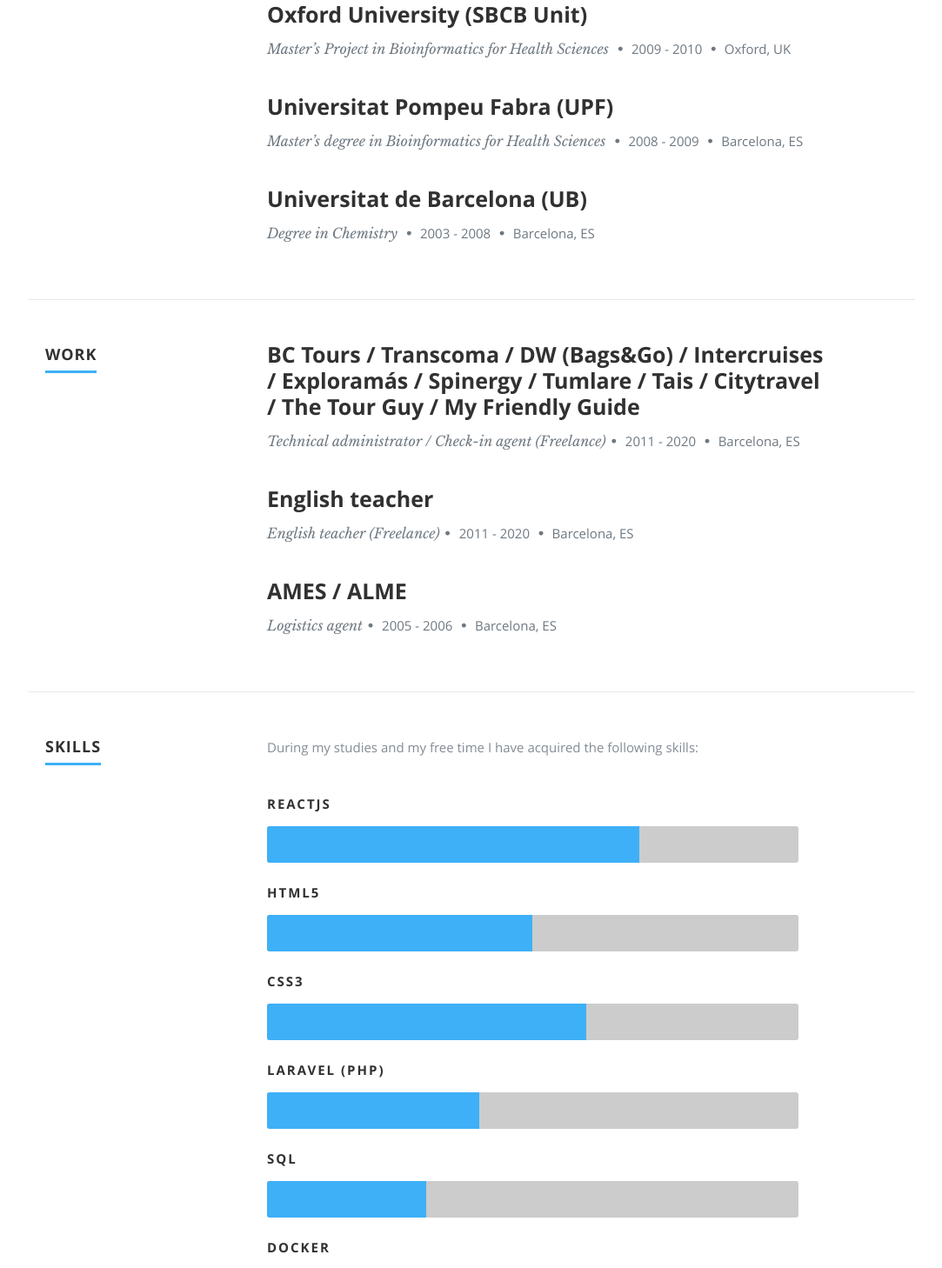
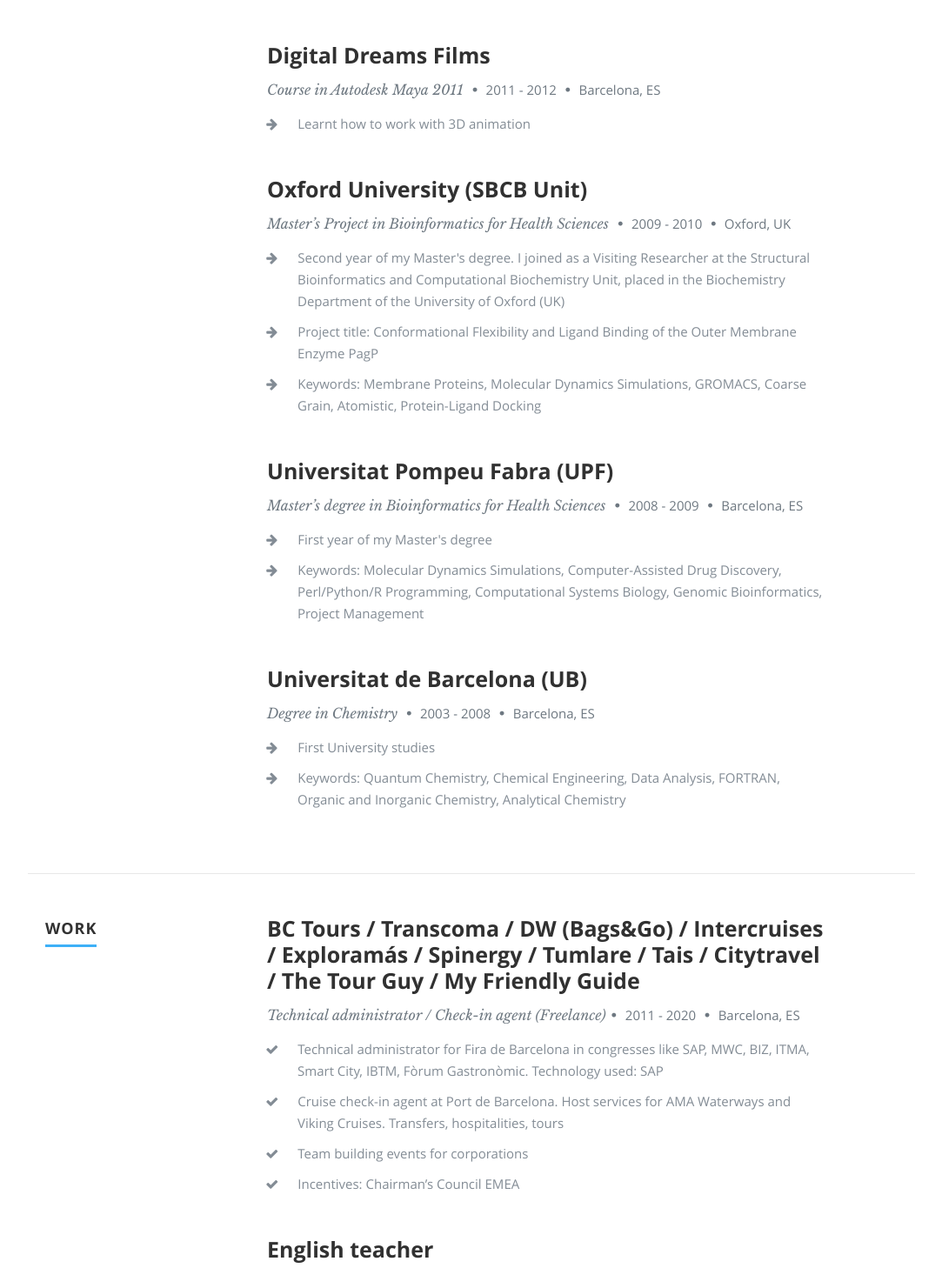
Before and after one commit to ruthcmoratagil/React-Portfolio, a React (Create React App) app: page / in a window 1280 px wide. Shown: the part 1768-3226 px from the top of the page at 87% size, without its empty margins (98-1181 px from the left). Built offline with nearby package versions, Linux system fonts and the light colour scheme.

Commit message:
Resume.js updated

```diff
--- a/src/Components/Resume.js
+++ b/src/Components/Resume.js
@@ -1,3 +1,4 @@
+// import '@fortawesome/fontawesome-free/js/all.js';
 import React, { Component } from 'react';
 
 class Resume extends Component {
@@ -14,7 +15,32 @@
                             <span>&bull;</span>
                             <em className="duration-and-location"> {education.location} </em>
                         </p>
-                        <p>{education.description}</p>
+                        <ul className="fa-ul custom-list">
+                            {education.description1 && (
+                                <li>
+                                    <i className="fa fa-arrow-right fa-fw"></i>
+                                    {education.description1}
+                                </li>
+                            )}
+                            {education.description2 && (
+                                <li>
+                                    <i className="fa fa-arrow-right fa-fw"></i>
+                                    {education.description2}
+                                </li>
+                            )}
+                            {education.description3 && (
+                                <li>
+                                    <i className="fa fa-arrow-right fa-fw"></i>
+                                    {education.description3}
+                                </li>
+                            )}
+                            {education.description4 && (
+                                <li>
+                                    <i className="fa fa-arrow-right fa-fw"></i>
+                                    {education.description4}
+                                </li>
+                            )}
+                        </ul>
                     </div>
                 );
             });
@@ -29,7 +55,30 @@
                             <span>&bull;</span>
                             <em className="duration-and-location"> {work.location} </em>
                         </p>
-                        <p>{work.description}</p>
+                        <ul className="fa-ul custom-list">
+                            <li>
+                                <i className="fa fa-check fa-fw"></i>
+                                {work.description1}
+                            </li>
+                            {work.description2 && (
+                                <li>
+                                    <i className="fa fa-check fa-fw"></i>
+                                    {work.description2}
+                                </li>
+                            )}
+                            {work.description3 && (
+                                <li>
+                                    <i className="fa fa-check fa-fw"></i>
+                                    {work.description3}
+                                </li>
+                            )}
+                            {work.description4 && (
+                                <li>
+                                    <i className="fa fa-check fa-fw"></i>
+                                    {work.description4}
+                                </li>
+                            )}
+                        </ul>
                     </div>
                 );
             });
```
